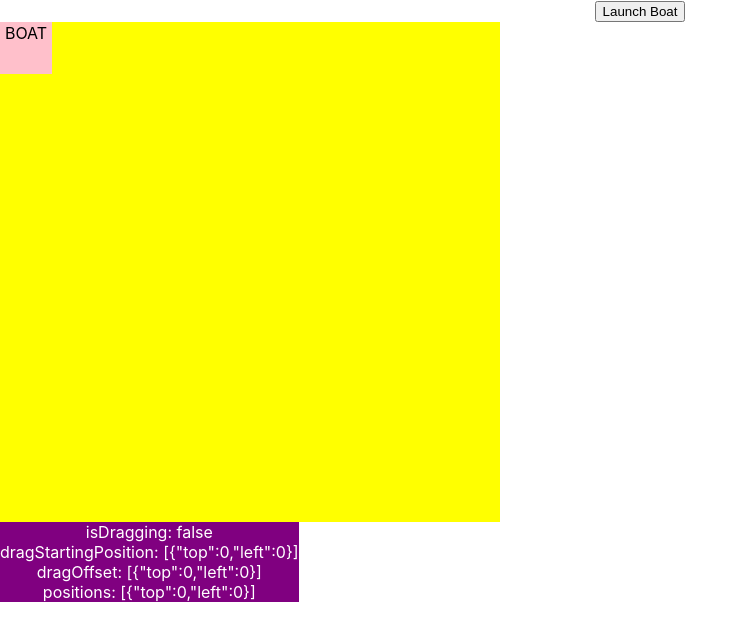
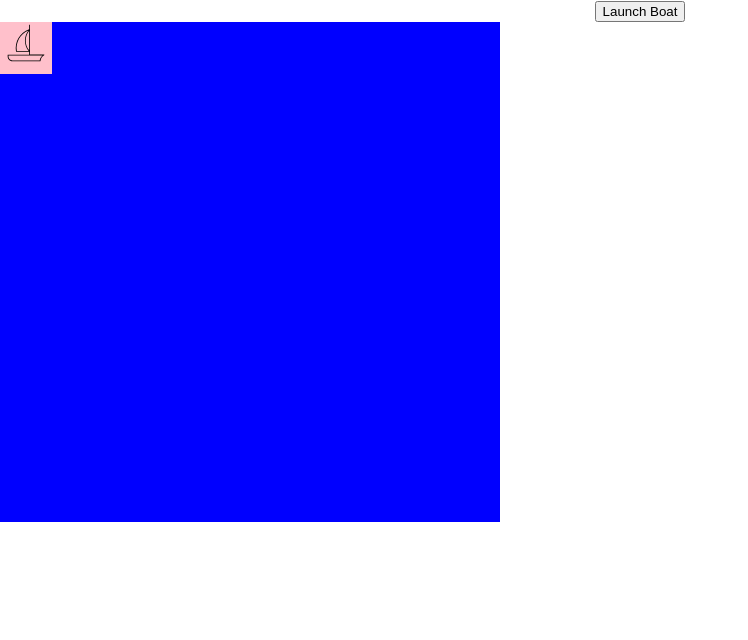
Before and after one commit to twenty12/sailing-simulator, a React (Create React App) app in the folder app/: page / in a window 1280 px wide. Shown: the top 640 px of the page, without its empty margins (0-748 px from the left). Built offline with nearby package versions, Linux system fonts and the light colour scheme.

Commit message:
updat for deploying

```diff
--- a/app/src/Ocean.js
+++ b/app/src/Ocean.js
@@ -29,6 +29,7 @@ export default function Ocean() {
     const [hoverStates, setHoverStates] = useState([false])
     const [controllerId, setControllerId] = useState(null)
     const [boatsDimensions, setBoatsDimensions] = useState([INITIAL_DIMENSIONS])
+
     const calculateMove = () => {
         const { left: offsetX, top: offsetY } = dragOffset;
         const newPosition = {
@@ -283,17 +284,10 @@ export default function Ocean() {
     }, [sailBoatIds]);
 
     const oceanStyles = {
-        backgroundColor: "yellow",
+        backgroundColor: "blue",
         height: "500px",
         width: "500px",
         position: "relative",
-    };
-
-    const debugStyles = {
-        position: "absolute",
-        top: "500px",
-        backgroundColor: "purple",
-        color: "white",
     };
 
     return (
@@ -304,14 +298,6 @@ export default function Ocean() {
                 onMouseUp={handleMouseUp}
                 style={oceanStyles}
             >
-                <div style={debugStyles}>
-                    <div>isDragging: {JSON.stringify(isDragging)}</div>
-                    <div>
-                        dragStartingPosition: {JSON.stringify(dragStartingPosition)}
-                    </div>
-                    <div>dragOffset: {JSON.stringify(dragOffset)}</div>
-                    <div>positions: {JSON.stringify(positions)}</div>
-                </div>
                 {getSailBoats()}
             </div>
         </>
--- a/app/src/SailBoat.js
+++ b/app/src/SailBoat.js
@@ -1,5 +1,5 @@
 import React, { useEffect, useState, useRef, useCallback } from "react";
-
+import SailBoat from './sailboat.svg'
 export default function Sailboat({
     boatId,
     position,
@@ -116,7 +116,7 @@ export default function Sailboat({
             style={styles}
         >
             {getControllers()}
-            {"BOAT"}
+            <img width="100%" height="100%" src={SailBoat} alt="sailboat" />
         </div>
     );
 }
```
Also changed, not shown: app/package.json (+6 -1 lines), 1 other file (tests, documents, lock files or other folders).
